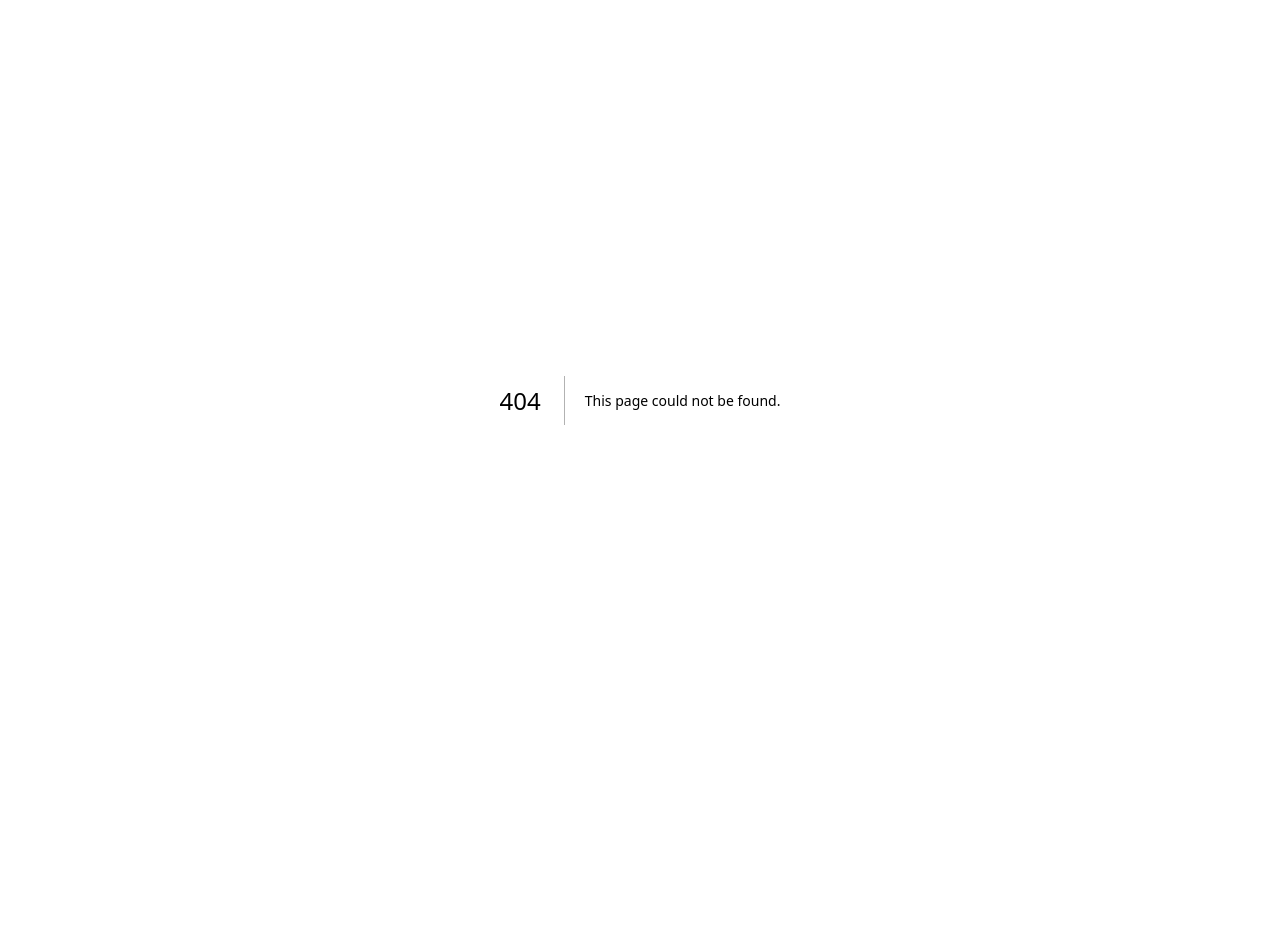
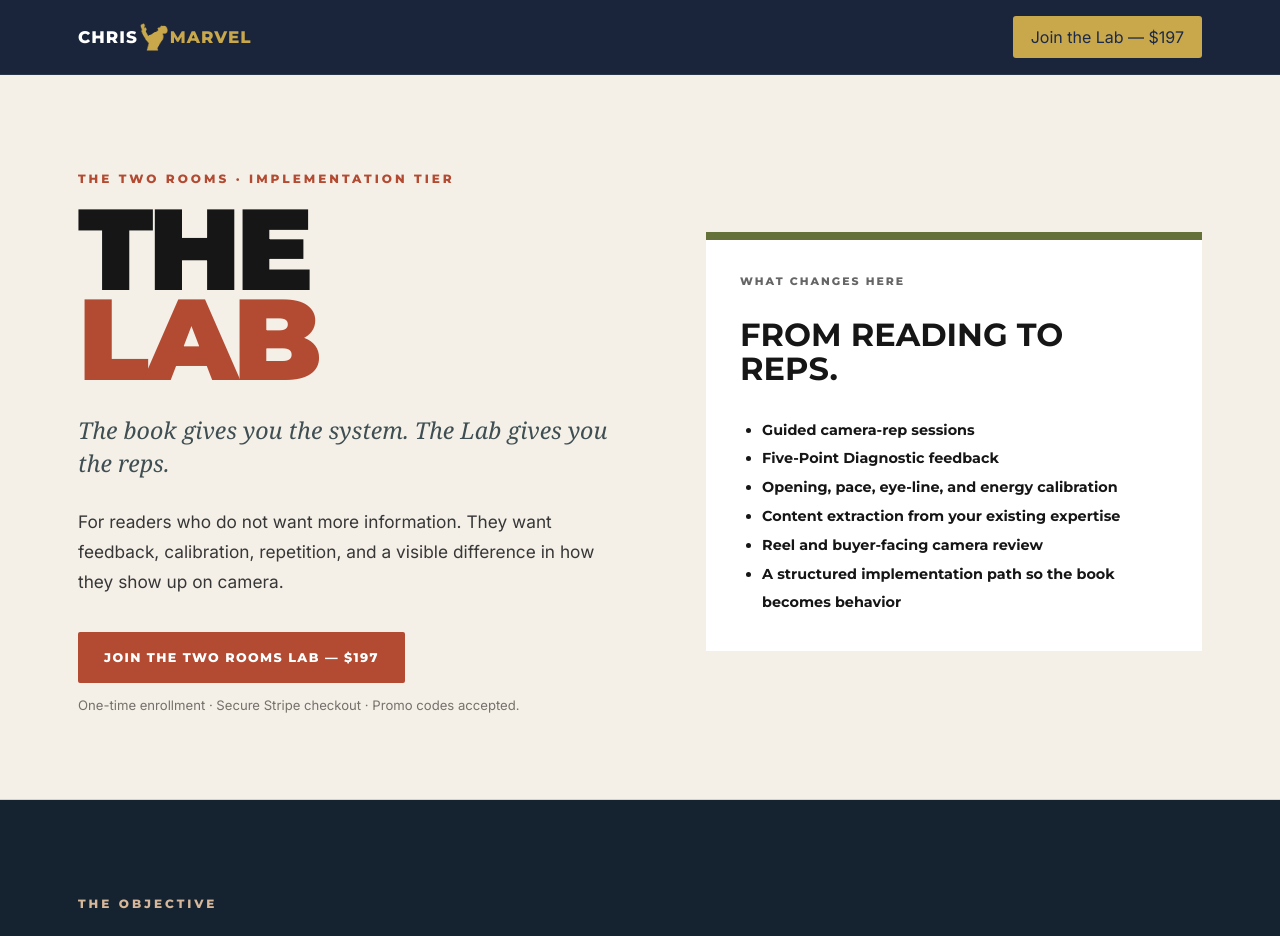
Before and after one commit to PivotTraining/ChrisMarvel, a Next.js app: page /two-rooms/lab in a window 1280 px wide. Before the commit this address had no page. Shown: the top 936 px of the page. Before the commit the page ends 800 px from the top, so only its background shows below. Built offline with nearby package versions, Linux system fonts and the light colour scheme.

Commit message:
Add The Two Rooms Lab sales page

```diff
--- /dev/null
+++ b/app/two-rooms/lab/page.tsx
@@ -0,0 +1,32 @@
+import type { Metadata } from 'next'
+import '../../globals.css'
+import '../two-rooms.css'
+
+export const metadata: Metadata = {
+  title: 'The Two Rooms Lab | Chris Marvel Davis',
+  description: 'Guided implementation for The Two Rooms: camera reps, calibration, diagnostics, content extraction, and reel review.',
+  alternates: { canonical: 'https://chrismarvelspeaks.com/two-rooms/lab' },
+}
+
+const checkout='https://buy.stripe.com/7sY7sL9W57jycPJarra3u0E'
+
+const includes=[
+  'Guided camera-rep sessions',
+  'Five-Point Diagnostic feedback',
+  'Opening, pace, eye-line, and energy calibration',
+  'Content extraction from your existing expertise',
+  'Reel and buyer-facing camera review',
+  'A structured implementation path so the book becomes behavior',
+]
+
+export default function LabPage(){
+  return <main className="tr-page">
+    <nav className="tr-nav"><div className="tr-wrap tr-nav-inner"><a className="tr-brand" href="/">Chris<img src="/images/chris-marvel-logo.png" alt="" width={28} height={28}/><span>Marvel</span></a><a className="tr-nav-cta" href={checkout}>Join the Lab — $197</a></div></nav>
+    <header className="tr-hero"><div className="tr-wrap tr-hero-grid">
+      <div><div className="tr-eyebrow">The Two Rooms · Implementation Tier</div><h1 style={{fontSize:'clamp(4rem,9vw,8rem)'}}>The<br/><span>Lab</span></h1><p className="tr-deck">The book gives you the system. The Lab gives you the reps.</p><p className="tr-lead">For readers who do not want more information. They want feedback, calibration, repetition, and a visible difference in how they show up on camera.</p><div className="tr-actions"><a className="tr-btn tr-btn-rust" href={checkout}>Join The Two Rooms Lab — $197</a></div><p className="tr-micro">One-time enrollment · Secure Stripe checkout · Promo codes accepted.</p></div>
+      <div className="tr-page-card" style={{minHeight:0,borderTopColor:'#64723A'}}><div className="tr-page-label">What changes here</div><h3>From reading to reps.</h3><ul>{includes.map(x=><li key={x}>{x}</li>)}</ul></div>
+    </div></header>
+    <section className="tr-system"><div className="tr-wrap"><div className="tr-section-kicker light">The objective</div><h2>Make the camera less interesting than the work.</h2><p className="tr-system-intro">The Lab exists to turn The Two Rooms from a framework you understand into a set of camera behaviors you can repeat under pressure.</p></div></section>
+    <footer className="tr-footer"><div className="tr-wrap tr-footer-inner"><div>© 2026 Chris Marvel Davis</div><div><a href="/two-rooms">The Two Rooms</a></div></div></footer>
+  </main>
+}
```
